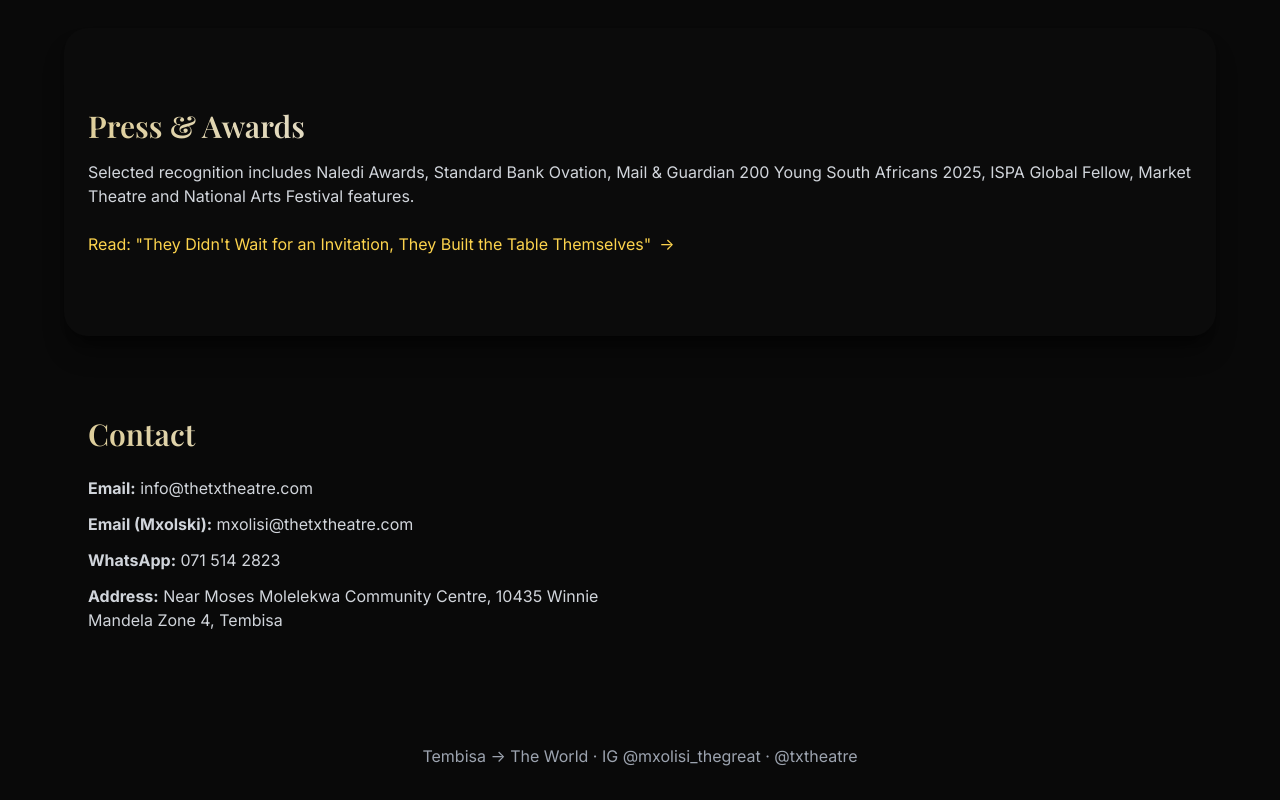
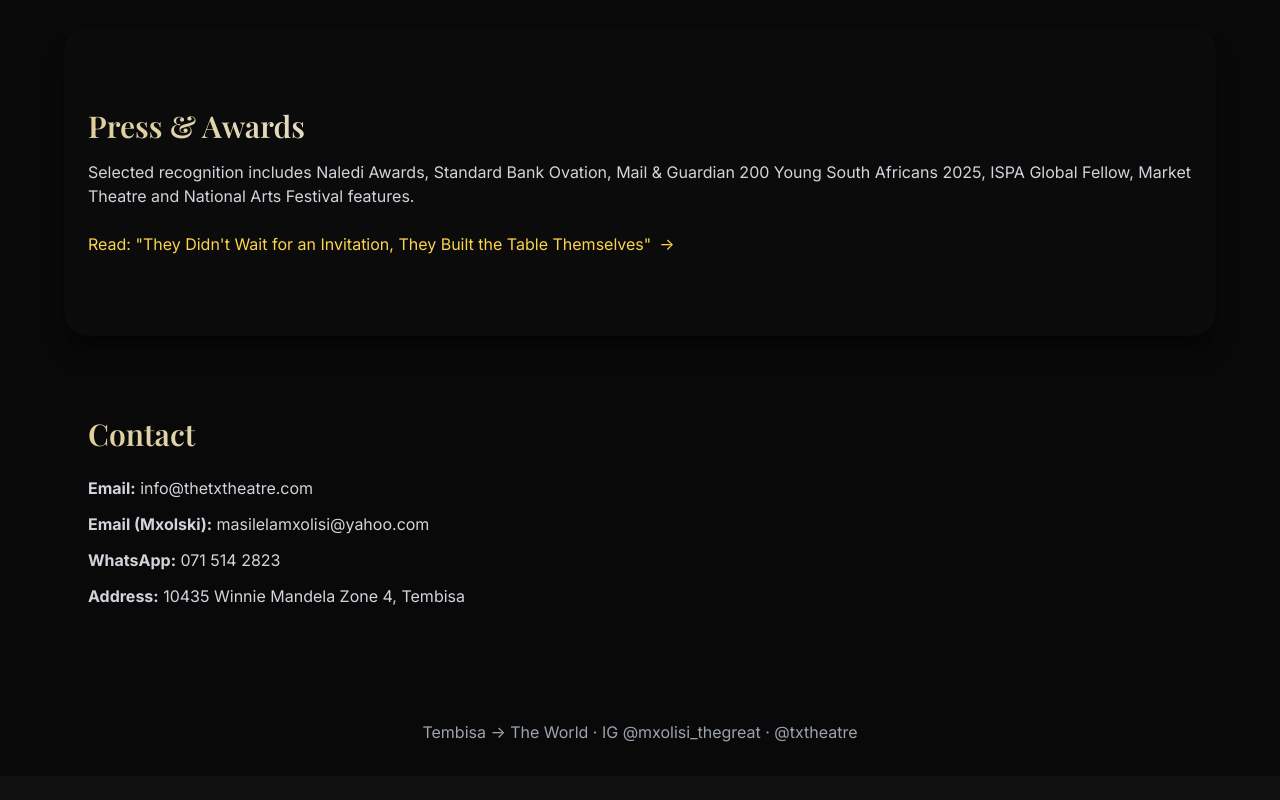
Before and after one commit to malopemedia2/Mxolisi-The-Great-Masilela, a React (Vite) app: page / in a window 1280 px wide. Shown: the part 3438-4238 px from the top of the page. After the commit the page ends 4214 px from the top, so only its background shows below. Built offline with nearby package versions, Linux system fonts and the light colour scheme; the HTML template or start-up script is replaced by a standard one.

Commit message:
Update App.jsx

```diff
--- a/src/App.jsx
+++ b/src/App.jsx
@@ -357,7 +357,7 @@ function MalepaPage({ onBack }){
         <section className="rounded-3xl bg-[#0f0f0f] p-10 shadow-xl shadow-black/40">
           <h2 className="text-3xl font-playfair sparkle text-amber-300">Performance History</h2>
           <p className="mt-6 text-gray-300 leading-relaxed">Malepa premiered at TX Theatre in Tembisa around September 2022 and was presented as a major community and cultural event. It has been revived for multiple seasons due to audience demand.</p>
-          <p className="mt-4 text-gray-300 leading-relaxed">The show stands alongside works like LEINA, These Are Not My Shoes, Behind Van Vuuren's Farm and Adam's Ale, reflecting Mxolski's versatility as a visionary theatre-maker.</p>
+          <p className="mt-4 text-gray-300 leading-relaxed">The show stands alongside works like LEINA, These Are Not My Shoes, Behind Van Vuuren's Farm and Adam's Ale, reflecting Mxolisi's versatility as a visionary theatre-maker.</p>
         </section>
 
         <section className="rounded-3xl bg-[#0f0f0f] p-10 shadow-xl shadow-black/40">
@@ -448,11 +448,11 @@ export default function App(){
   }
 
   if (page === 'leina') {
-    return <LeinaPage onBack={() => setPage('home')} />
+    return <LeinaPage onBack={() => setPage('shoes')} />
   }
 
   if (page === 'shoes') {
-    return <ShoesPage onBack={() => setPage('home')} />
+    return <ShoesPage onBack={() => setPage('vanvuuren')} />
   }
 
   if (page === 'vanvuuren') {
@@ -569,9 +569,9 @@ export default function App(){
         <h2 className="text-3xl font-playfair sparkle">Contact</h2>
         <div className="mt-6 max-w-xl text-gray-300 space-y-3">
           <div><strong>Email:</strong> info@thetxtheatre.com</div>
-          <div><strong>Email (Mxolski):</strong> mxolisi@thetxtheatre.com</div>
+          <div><strong>Email (Mxolski):</strong> masilelamxolisi@yahoo.com</div>
           <div><strong>WhatsApp:</strong> 071 514 2823</div>
-          <div><strong>Address:</strong> Near Moses Molelekwa Community Centre, 10435 Winnie Mandela Zone 4, Tembisa</div>
+          <div><strong>Address:</strong> 10435 Winnie Mandela Zone 4, Tembisa</div>
         </div>
       </Section>
 
```
